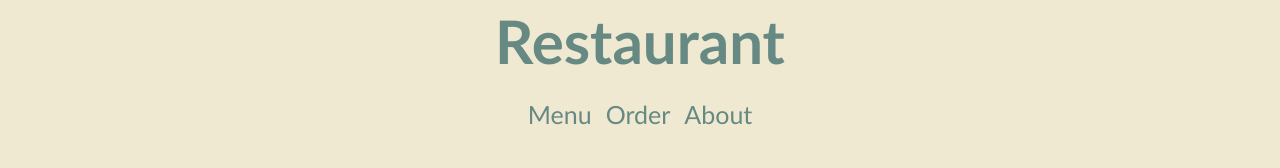
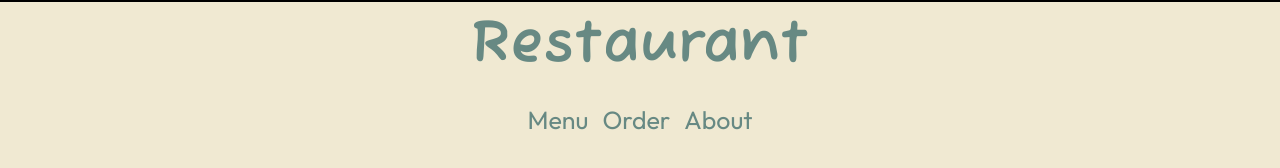
Before and after one commit to Yureche/restaurant-page, a website built with webpack: page dist/index.html in a window 1280 px wide. Built offline with nearby package versions, Linux system fonts and the light colour scheme.

Commit message:
Added fonts

```diff
--- a/src/style.css
+++ b/src/style.css
@@ -1,3 +1,15 @@
+@font-face {
+  font-family: "Fuzzy";
+  src: url("./assets/FuzzyBubbles-Bold.ttf");
+  font-weight: 600;
+  font-style: normal;
+}
+@font-face {
+  font-family: "Outfit";
+  src: url("./assets/Outfit-VariableFont_wght.ttf");
+  font-weight: 400;
+  font-style: normal;
+}
 *,
 *::before,
 *::after {
@@ -12,7 +24,6 @@ body {
 
 header {
   display: flex;
-  font-family: "Gill Sans", "Gill Sans MT", Calibri, "Trebuchet MS", sans-serif;
   flex-direction: column;
   justify-content: space-around;
   align-items: center;
@@ -23,12 +34,14 @@ header {
   font-size: 60px;
   margin: 5px 0 15px;
   color: #678983;
+  font-family: "Fuzzy", sans-serif;
 }
 
 .navbar {
   display: flex;
   flex-direction: row;
   font-size: 25px;
+  font-family: "Outfit";
 }
 
 .navbar_item {
@@ -58,3 +71,7 @@ header {
     font-size: 17.5px;
   }
 }
+
+#content {
+  border: 1px solid black;
+}
```
